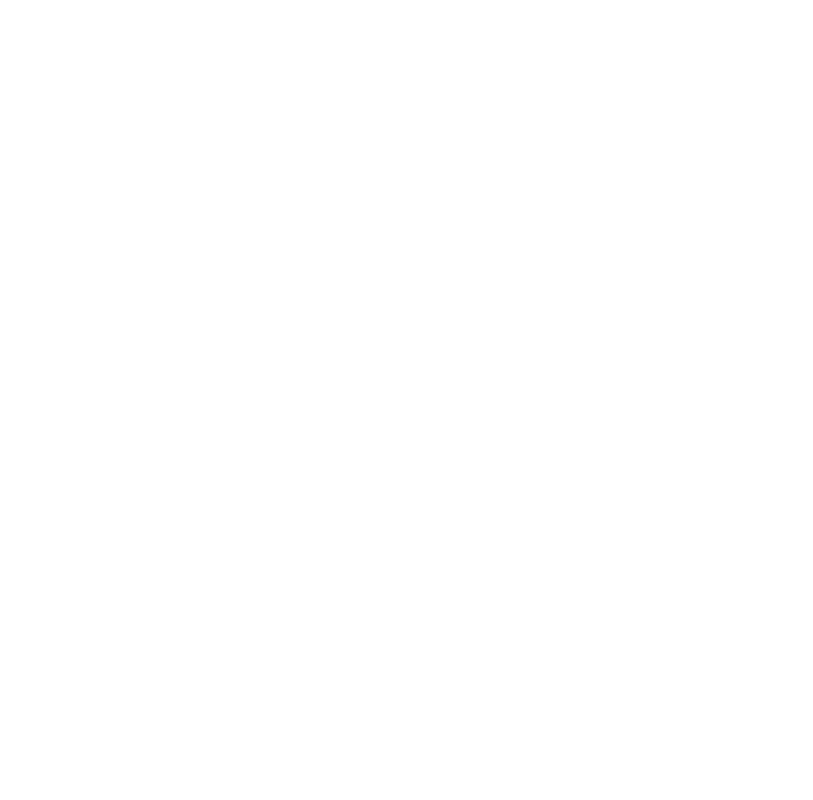
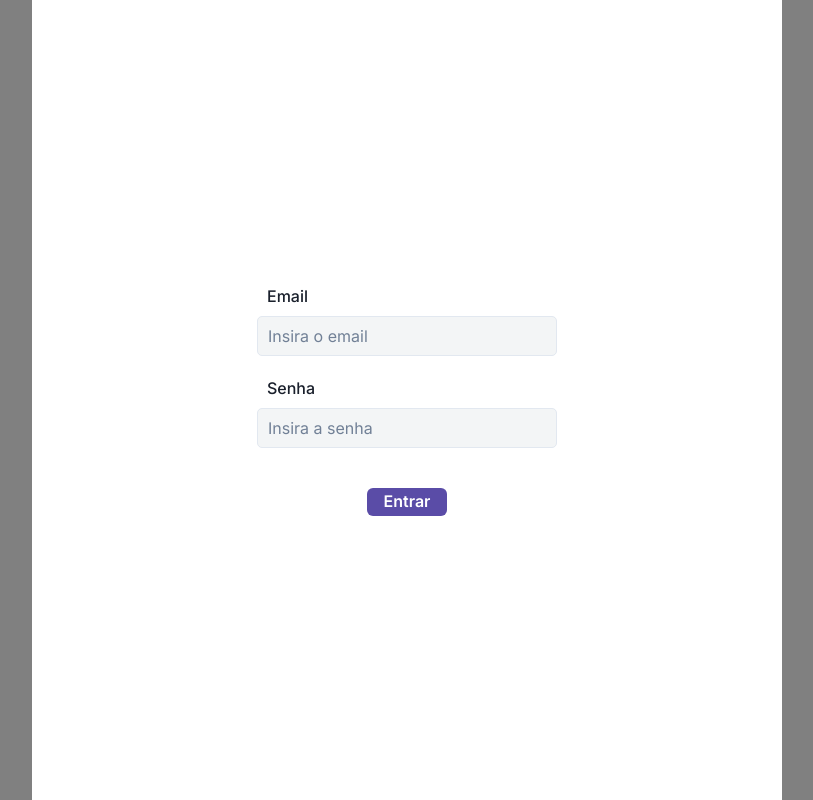
Before and after one commit to YanAnderson-bit/E-Dash, a Next.js app: page / in a window 1280 px wide. Shown: the whole page, without its empty margins (233-1046 px from the left). Built offline with nearby package versions, Linux system fonts and the light colour scheme.

Commit message:
Creates input fields

```diff
--- /dev/null
+++ b/src/components/Inputs/EmailInput.tsx
@@ -0,0 +1,38 @@
+import { FormControl, FormLabel, Input, Text } from '@chakra-ui/react';
+import { useForm } from 'react-hook-form';
+
+type Inputs = {
+  email: string;
+};
+
+export default function EmailInput() {
+  const {
+    register,
+    formState: { errors },
+  } = useForm<Inputs>();
+
+  const emailErrorMessage: string =
+    errors.email?.type === 'required'
+      ? 'O campo email é obrigatório'
+      : 'Email invalido';
+
+  return (
+    <FormControl>
+      <FormLabel>Email</FormLabel>
+      <Input
+        p="10px"
+        w="300px"
+        borderRadius="5px"
+        bg="#f3f5f6"
+        type="text"
+        placeholder="Insira o email"
+        {...register('email', {
+          required: true,
+          pattern:
+            /^[a-zA-Z0-9.!#$%&'*+/=?^_`{|}~-]+@[a-zA-Z0-9-]+(?:.[a-zA-Z0-9-]+)*$/,
+        })}
+      />
+      {errors.email && <Text>{emailErrorMessage}</Text>}
+    </FormControl>
+  );
+}
--- /dev/null
+++ b/src/components/LoginForm.tsx
@@ -0,0 +1,98 @@
+import {
+  Box,
+  Button,
+  FormControl,
+  FormLabel,
+  Input,
+  Text,
+  VStack,
+} from '@chakra-ui/react';
+import { SubmitHandler, useForm } from 'react-hook-form';
+
+import EmailInput from './Inputs/EmailInput';
+
+type Inputs = {
+  email: string;
+  password: string;
+};
+
+export default function LoginForm() {
+  const {
+    register,
+    handleSubmit,
+    watch,
+    formState: { errors },
+  } = useForm<Inputs>();
+
+  const emailErrorMessage: string =
+    errors.email?.type === 'required'
+      ? 'O campo email é obrigatório'
+      : 'Email invalido';
+
+  const onSubmit: SubmitHandler<Inputs> = (data) => console.log(data);
+  return (
+    <Box
+      bgColor="white"
+      h="100vh"
+      w="750px"
+      display="flex"
+      alignItems="center"
+      justifyContent="center"
+    >
+      <form onSubmit={handleSubmit(onSubmit)}>
+        <VStack spacing={5}>
+          <FormControl>
+            <FormLabel pl="10px">Email</FormLabel>
+            <Input
+              p="10px"
+              w="300px"
+              borderRadius="5px"
+              bg="#f3f5f6"
+              type="text"
+              placeholder="Insira o email"
+              {...register('email', {
+                required: true,
+                pattern:
+                  /^[a-zA-Z0-9.!#$%&'*+/=?^_`{|}~-]+@[a-zA-Z0-9-]+(?:.[a-zA-Z0-9-]+)*$/,
+              })}
+            />
+            {errors.email && (
+              <Text color="red" fontSize="14px" pl="10px">
+                {emailErrorMessage}
+              </Text>
+            )}
+          </FormControl>
+          <FormControl>
+            <FormLabel pl="10px">Senha</FormLabel>
+            <Input
+              p="10px"
+              w="300px"
+              borderRadius="5px"
+              bg="#f3f5f6"
+              type="password"
+              placeholder="Insira a senha"
+              {...register('password', {
+                required: true,
+              })}
+            />
+            {errors.password && (
+              <Text color="red" fontSize="14px" pl="10px">
+                O campo senha é obrigatorio
+              </Text>
+            )}
+          </FormControl>
+          <Button
+            mt="20px"
+            w="80px"
+            h="28px"
+            type="submit"
+            color="white"
+            bgColor="#5a4ca7"
+          >
+            Entrar
+          </Button>
+        </VStack>
+      </form>
+    </Box>
+  );
+}
--- a/src/pages/_app.tsx
+++ b/src/pages/_app.tsx
@@ -1,6 +1,11 @@
-import '@/styles/globals.css'
-import type { AppProps } from 'next/app'
+import '@/styles/globals.css';
+import { ChakraProvider } from '@chakra-ui/react';
+import type { AppProps } from 'next/app';
 
 export default function App({ Component, pageProps }: AppProps) {
-  return <Component {...pageProps} />
+  return (
+    <ChakraProvider>
+      <Component {...pageProps} />
+    </ChakraProvider>
+  );
 }
--- a/src/pages/index.tsx
+++ b/src/pages/index.tsx
@@ -1,5 +1,7 @@
 import Head from 'next/head';
 import { Inter } from 'next/font/google';
+import LoginForm from '@/components/LoginForm';
+import { Box } from '@chakra-ui/react';
 
 const inter = Inter({ subsets: ['latin'] });
 
@@ -12,7 +14,12 @@
         <meta name="viewport" content="width=device-width, initial-scale=1" />
         <link rel="icon" href="/favicon.ico" />
       </Head>
-      <main className={`${inter.className}`}></main>
+
+      <main className={`${inter.className} `}>
+        <Box display="flex" justifyContent="center">
+          <LoginForm />
+        </Box>
+      </main>
     </>
   );
 }
--- a/src/styles/globals.css
+++ b/src/styles/globals.css
@@ -2,3 +2,7 @@
   padding: 0;
   margin: 0;
 }
+
+main{
+  background-color: gray;
+}
```
Also changed, not shown: src/components/Inputs/PasswordInput.tsx (added).
